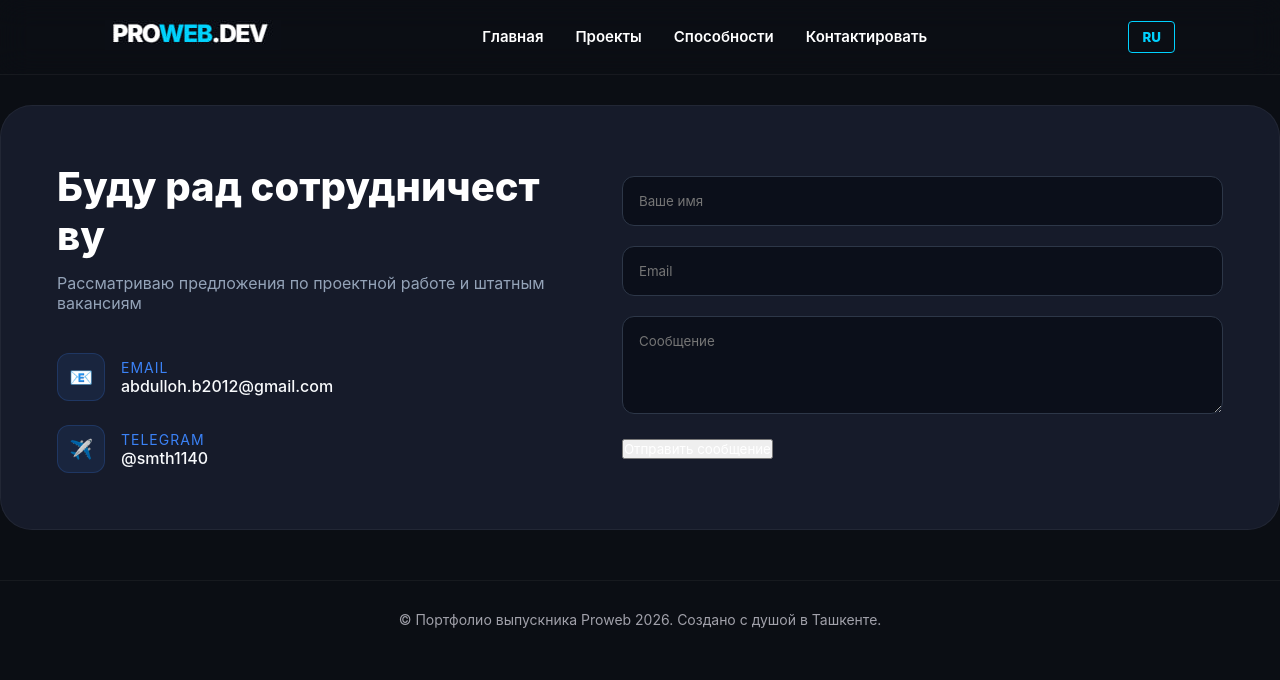
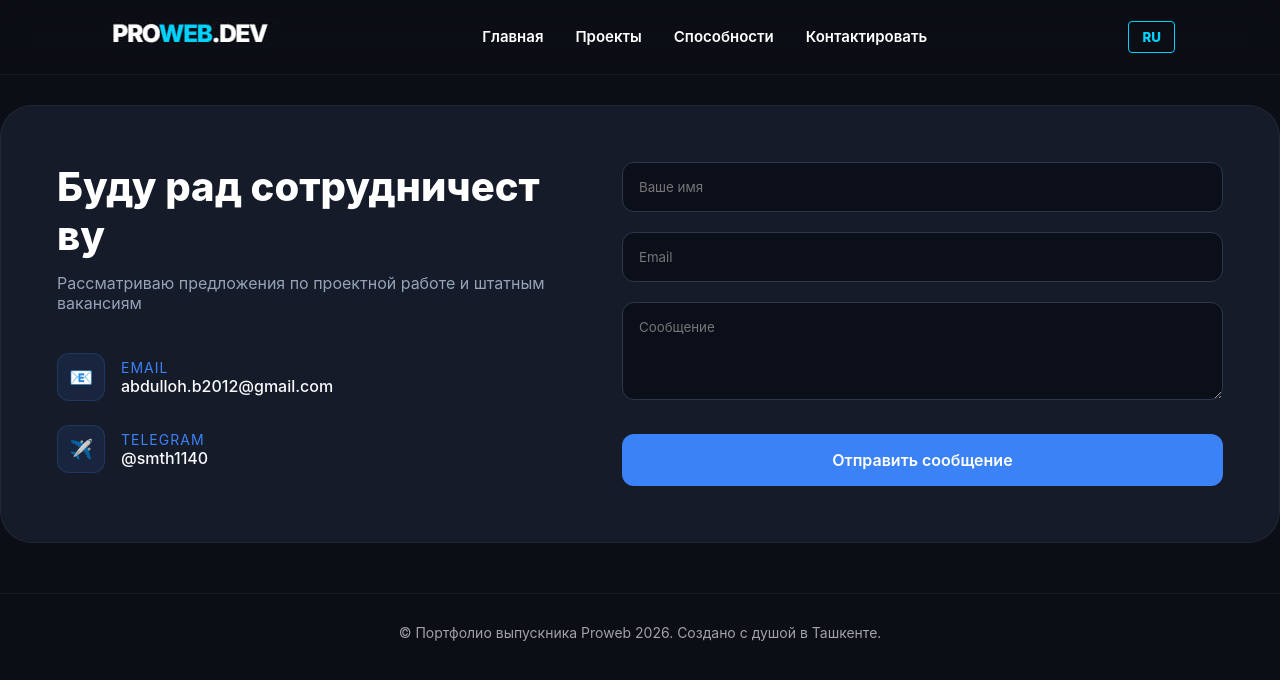
Before and after one commit to abdulloh-git/portfolio, a React (Vite) app: page /portfolio/Contact in a window 1280 px wide. Shown: the top 680 px of the page. Built offline with nearby package versions, Linux system fonts and the light colour scheme.

Commit message:
working commit

```diff
--- a/src/pages/Contact/Contact.scss
+++ b/src/pages/Contact/Contact.scss
@@ -161,10 +161,10 @@
     }
 }
 
-.contact-submit-btn {
+.contact__submit-btn {
     width: 100%;
     padding: 16px;
-    background: #3b82f6; // Тот же синий цвет, что и у иконок
+    background: #3b82f6;
     color: #fff;
     border: none;
     border-radius: 12px;
@@ -175,7 +175,7 @@
     margin-top: 10px;
 
     &:hover {
-        background: #2563eb; // Чуть более темный синий при наведении
+        background: #2563eb;
         transform: translateY(-2px);
     }
 
@@ -206,7 +206,7 @@
         color: #fff;
     }
 
-    .contact-submit-btn:hover:not(:disabled) {
+    .contact__submit-btn:hover:not(:disabled) {
         background: #2563eb;
         transform: translateY(-2px);
         box-shadow: 0 4px 12px rgba(59, 130, 246, 0.3);
@@ -227,7 +227,7 @@
         opacity: 0.6;
     }
 
-    .contact-submit-btn:active:not(:disabled) {
+    .contact__submit-btn:active:not(:disabled) {
         background: #2563eb;
         transform: scale(0.96);
         opacity: 0.9;
```
